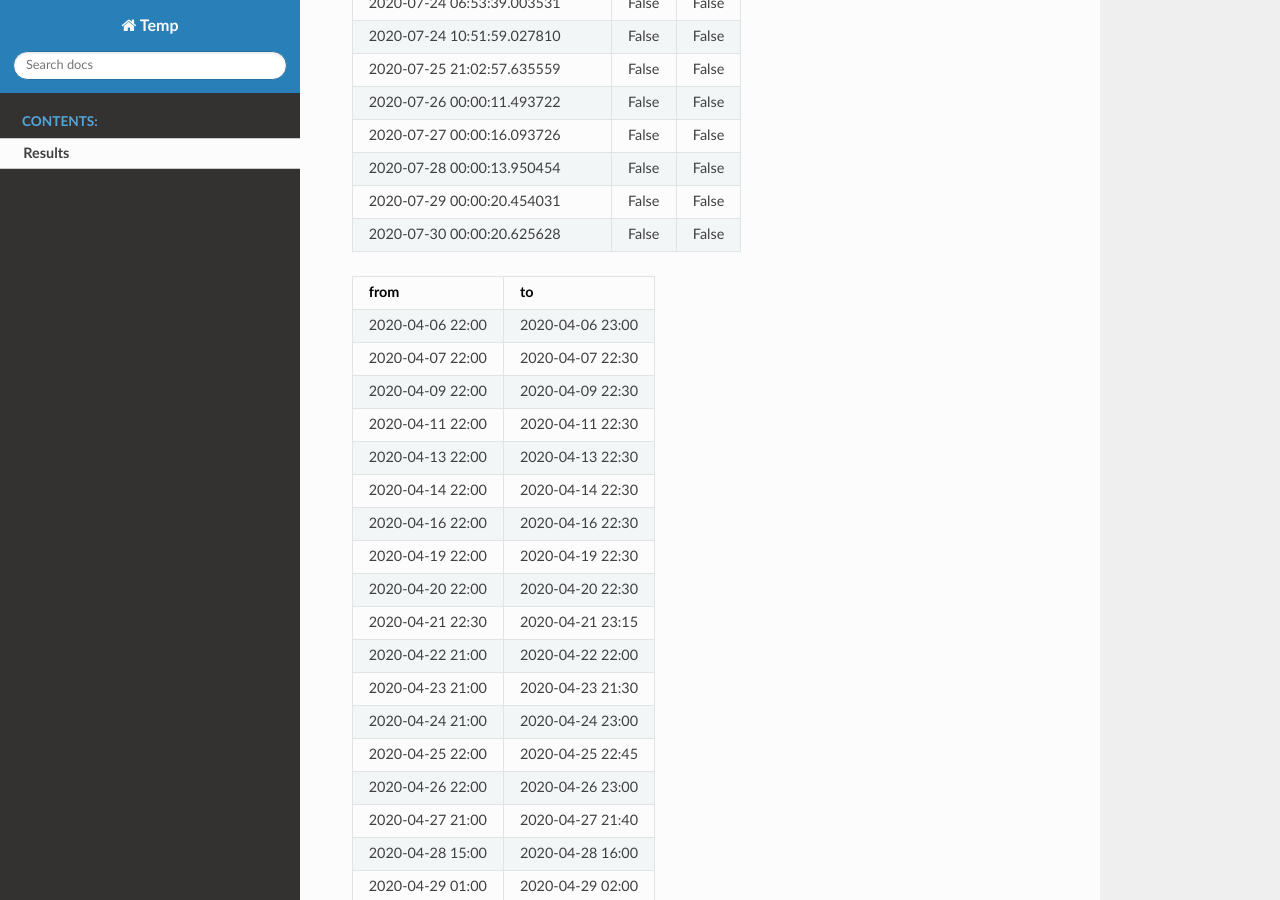
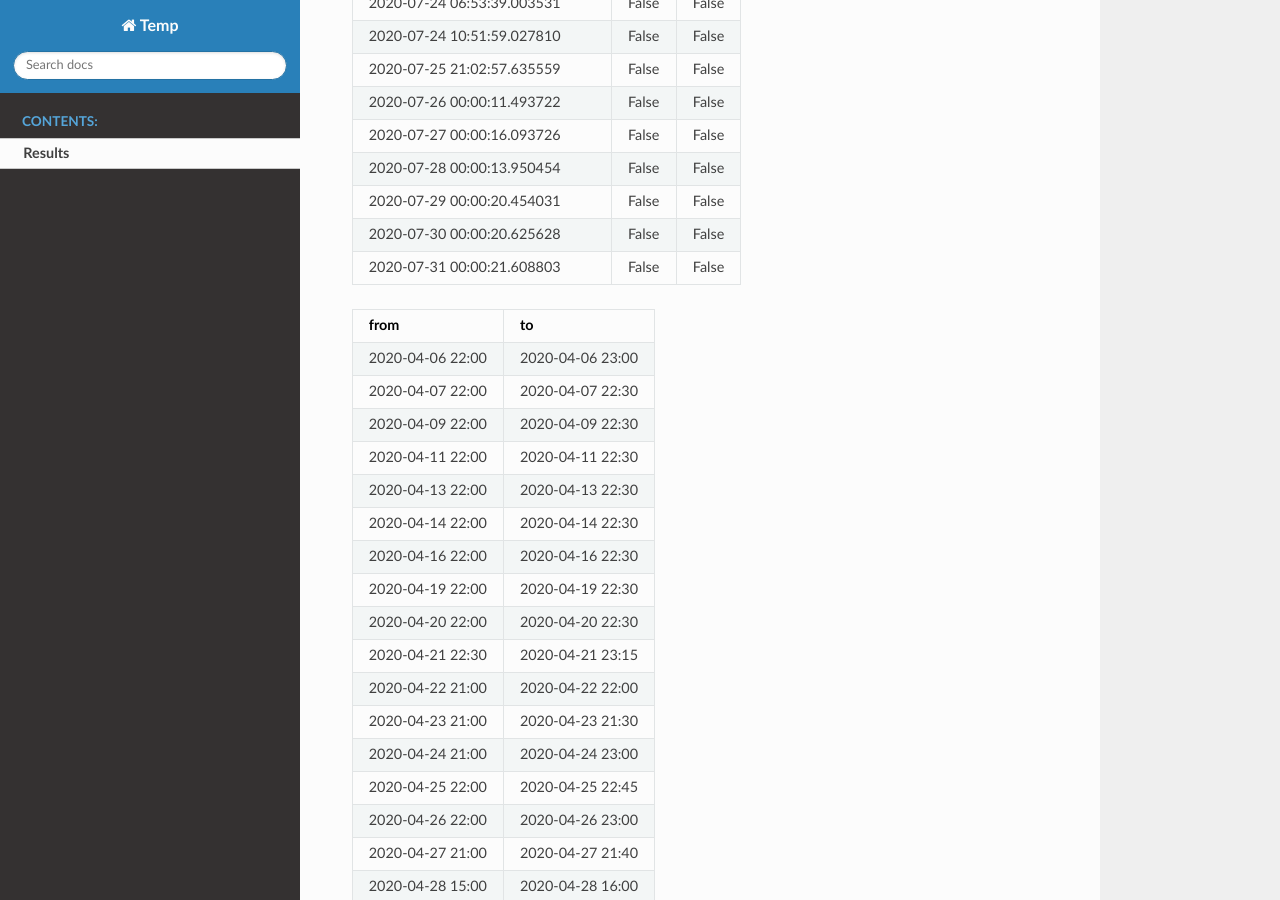
Before and after one commit to shlomow/queries-results, a Sphinx documentation site: the page built from source/results.rst, in a window 1280 px wide and 900 px high, scrolled down 3335 px. Built offline with Sphinx 7.4.7 and the Read the Docs theme 2.0.0, drawn with Linux system fonts in a browser that asks for light colours.

Commit message:
update results

```diff
--- a/source/results.rst
+++ b/source/results.rst
@@ -110,6 +110,7 @@ fifth experiment: 24.07.2020
    2020-07-28 00:00:13.950454, False, False
    2020-07-29 00:00:20.454031, False, False
    2020-07-30 00:00:20.625628, False, False
+   2020-07-31 00:00:21.608803, False, False
 
 .. csv-table::
    :header: "from", "to"
```
Also changed, not shown: results.json (+1 -1 lines).
